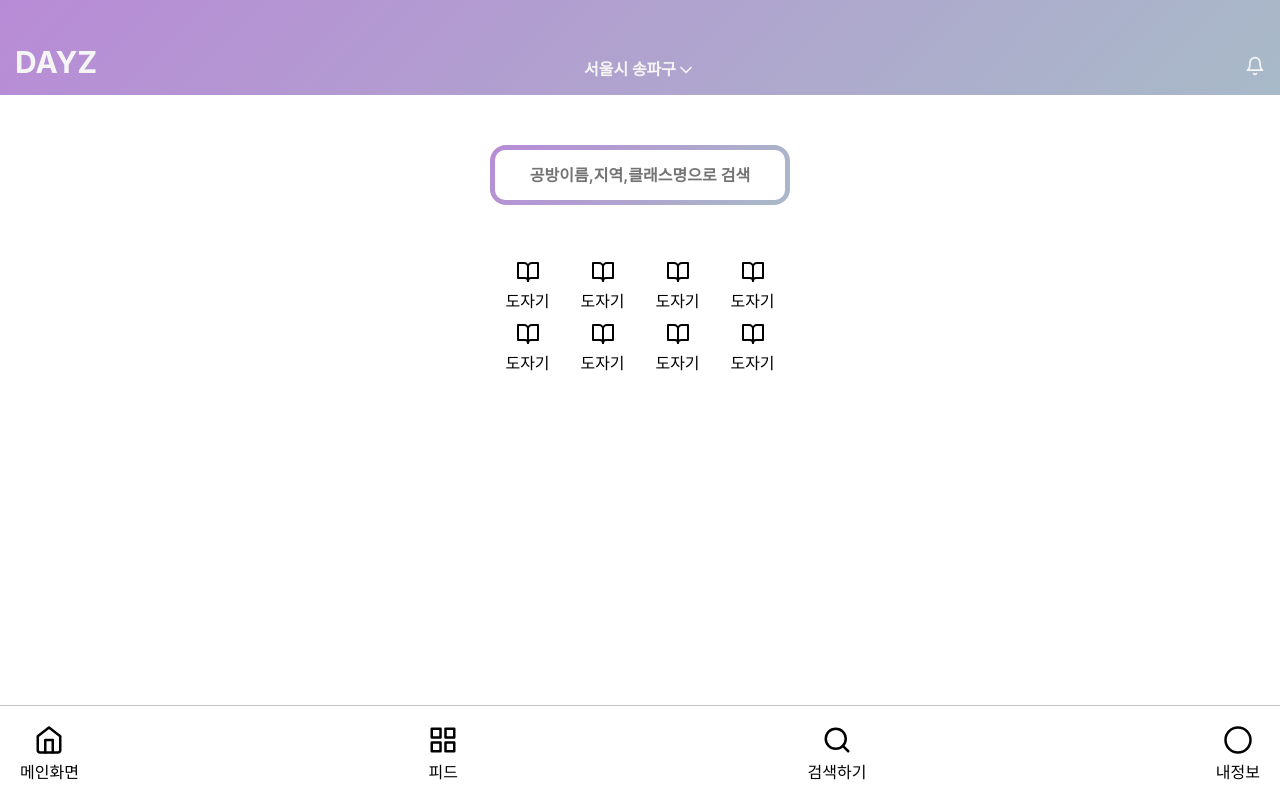
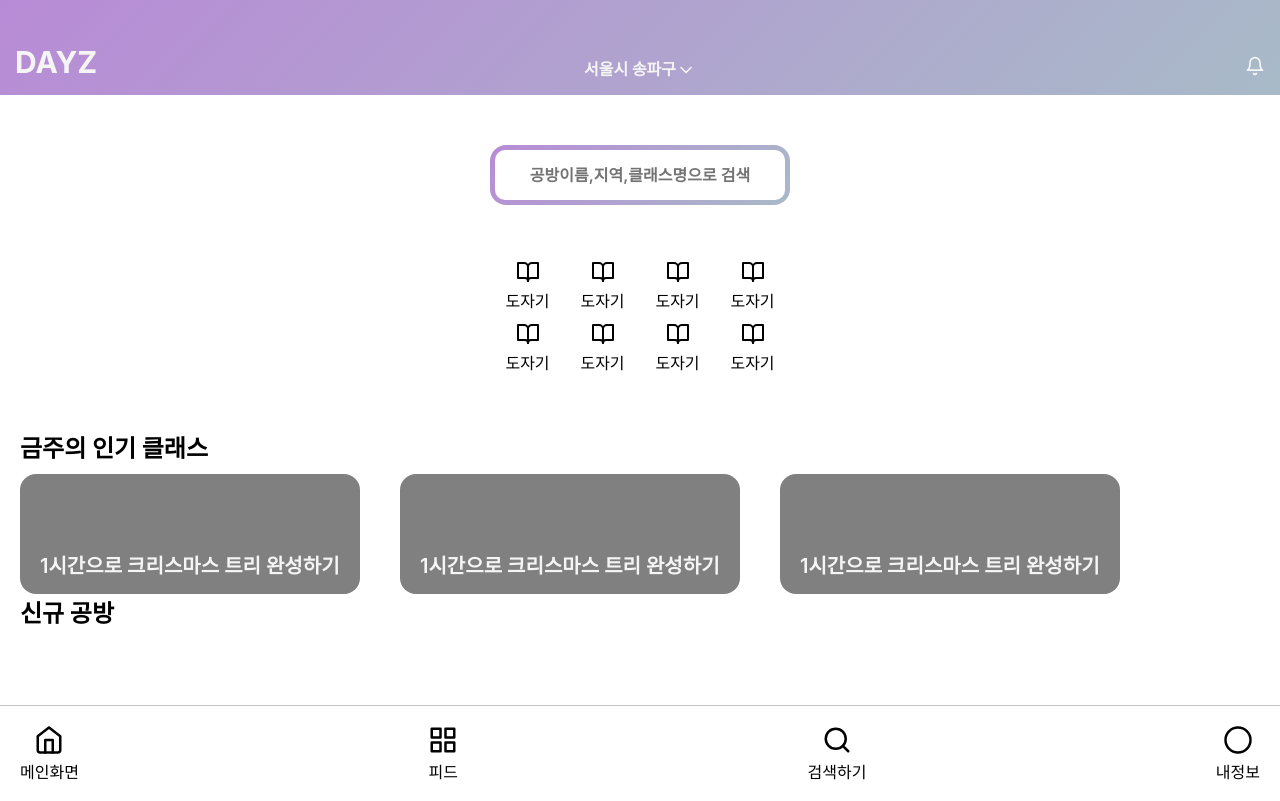
Before and after one commit to prgrms-web-devcourse/Team_DAYZ_DAYZ_FE, a React (Create React App) app: page / in a window 1280 px wide. Built offline with nearby package versions, Linux system fonts and the light colour scheme.

Commit message:
Feat: HomPage 금주의 인기 클래스 구현

```diff
--- a/src/pages/HomePage.tsx
+++ b/src/pages/HomePage.tsx
@@ -70,6 +70,27 @@ const HomePage = () => {
             </CategoryItem>
           </Link>
         </CategoryWrapper>
+        <BestClassesWrapper>
+          <Title>금주의 인기 클래스</Title>
+          <BestClassItemWrapper>
+            <BestClassesItem>
+              <BestClassesImg />
+              <BestClassesTitle>1시간으로 크리스마스 트리 완성하기</BestClassesTitle>
+            </BestClassesItem>
+            <BestClassesItem>
+              <BestClassesImg />
+              <BestClassesTitle>1시간으로 크리스마스 트리 완성하기</BestClassesTitle>
+            </BestClassesItem>
+            <BestClassesItem>
+              <BestClassesImg />
+              <BestClassesTitle>1시간으로 크리스마스 트리 완성하기</BestClassesTitle>
+            </BestClassesItem>
+          </BestClassItemWrapper>
+        </BestClassesWrapper>
+
+        <NewClassesWrapper>
+          <Title>신규 공방</Title>
+        </NewClassesWrapper>
       </Container>
     </HomePageWrapper>
   );
@@ -120,4 +141,46 @@ const CategoryItem = styled.div`
   color: black;
   padding: 5px;
 `;
+const Title = styled.div`
+  color: black;
+  font-size: 24px;
+  font-weight: 700;
+  margin-left: 20px;
+  margin-bottom: 10px;
+`;
+const BestClassesWrapper = styled.section`
+  width: ;
+`;
+const BestClassItemWrapper = styled.div`
+  width: 100vw;
+  overflow: scroll;
+  display: flex;
+  justify-content: flex-start;
+  align-items: center;
+`;
+const BestClassesItem = styled.div`
+  position: relative;
+`;
+const BestClassesImg = styled.div`
+  margin: 0px 20px;
+  width: 340px;
+  height: 120px;
+  border-radius: 16px;
+  background-color: grey;
+`;
+const BestClassesTitle = styled.div`
+  color: #f5f5f5;
+  font-weight: 600;
+  position: absolute;
+  bottom: 15px;
+  left: calc(50% - 170px + 20px);
+  font-size: 20px;
+`;
+
+const NewClassesWrapper = styled.section``;
+
+const NewClassesItemWrapper = styled.div``;
+const NewClassesItem = styled.div``;
+const NewClassesImg = styled.div``;
+const NewClassesTitle = styled.div``;
 export default HomePage;
```
